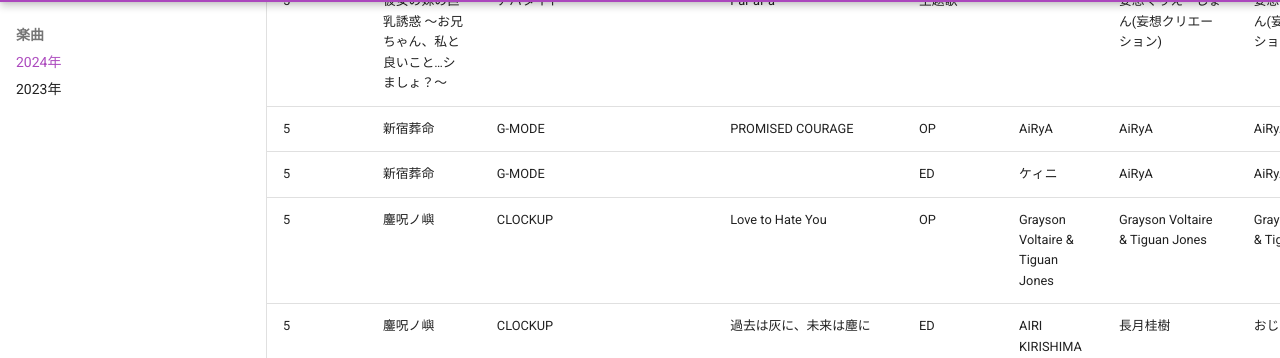
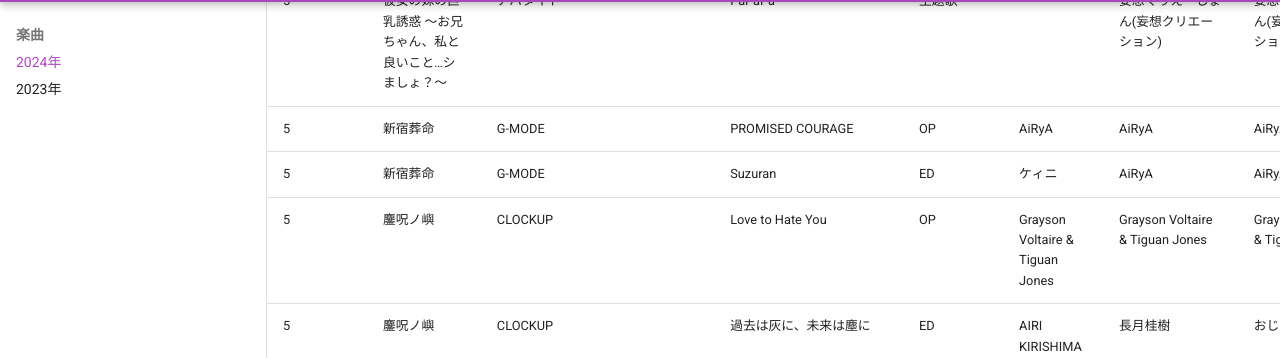
Before and after one commit to onihusube/ensonglog, an MkDocs documentation site: the page built from docs/2024/楽曲.md, in a window 1280 px wide and 900 px high, scrolled down 8046 px. Shown: the part 94-452 px from the top of the window. Built offline with MkDocs 1.6.1 and Material for MkDocs 9.7.7, drawn with Linux system fonts in a browser that asks for light colours; emoji names are drawn with the system emoji font; comment, search, counter and statistics services are not loaded.

Commit message:
新宿葬命 ED追記

```diff
--- a/docs/2024/楽曲.md
+++ b/docs/2024/楽曲.md
@@ -80,7 +80,7 @@
 | 5 | NETORASE FANTASY ～伝説の英雄は妻を寝取られたい～ | アパタイト | silent voice | 主題歌 | | 妄想くりえーしょん(妄想クリエーション) | 妄想くりえーしょん(妄想クリエーション) | | ゲームディスク | | [:rabbit:](https://chobit.cc/1jrhm) |
 | 5 | 彼女の妹の巨乳誘惑 ～お兄ちゃん、私と良いこと…シましょ？～ | アパタイト | PaPaPa | 主題歌 | | 妄想くりえーしょん(妄想クリエーション) | 妄想くりえーしょん(妄想クリエーション) | | ゲームディスク | | [:rabbit:](https://chobit.cc/5vwku) |
 | 5 | 新宿葬命 | G-MODE | PROMISED COURAGE | OP | AiRyA | AiRyA | AiRyA |  |  | 全年齢 | [:fontawesome-brands-youtube:](https://www.youtube.com/watch?v=TH6PWwaeXCU) |
-| 5 | 新宿葬命 | G-MODE |  | ED | ケィニ | AiRyA | AiRyA |  |  | 全年齢 |  |
+| 5 | 新宿葬命 | G-MODE | Suzuran | ED | ケィニ | AiRyA | AiRyA |  |  | 全年齢 | [:fontawesome-brands-youtube:](https://www.youtube.com/watch?v=zctaLb7o95s) |
 | 5 | 鏖呪ノ嶼 | CLOCKUP | Love to Hate You | OP | Grayson Voltaire & Tiguan Jones | Grayson Voltaire & Tiguan Jones | Grayson Voltaire & Tiguan Jones | Grayson Voltaire & Tiguan Jones | [:fontawesome-brands-itunes:](https://music.apple.com/jp/album/love-to-hate-you/1757920296?i=1757920620)/[:fontawesome-brands-spotify:](https://open.spotify.com/intl-ja/track/58sDjuK1wk21wApILCXqzm?si=7UG4prhDRsuMPL4fX97nwg&nd=1&dlsi=8306a262f29046e0) | | [:fontawesome-brands-youtube:](https://www.youtube.com/watch?v=8sqhretcaQc) |
 | 5 | 鏖呪ノ嶼 | CLOCKUP | 過去は灰に、未来は塵に | ED | AIRI KIRISHIMA | 長月桂樹 | おじさん | | ソフマップ特典「オリジナルサウンドトラックCD」 | MIX,マスタリング: ほたろと |
 | 5 | キョウセイ支配 | BISHOP | noise factor | 主題歌 | 信楽こころ | 盃湊 | 盃湊 | | | | [:octicons-video-16:](https://emdb.info/video/kyosei-shihai-pv/) |
```
